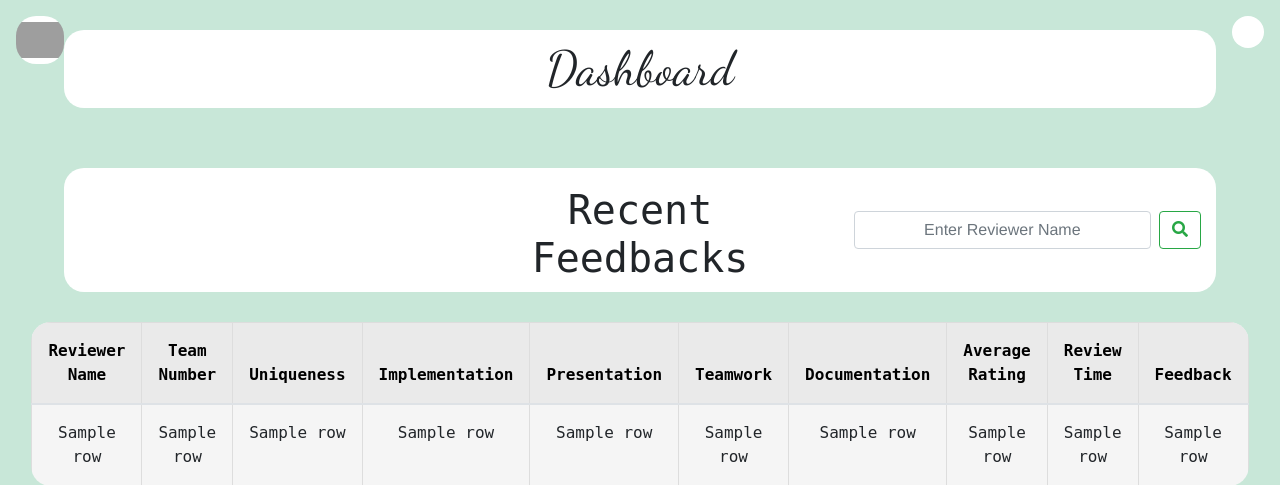
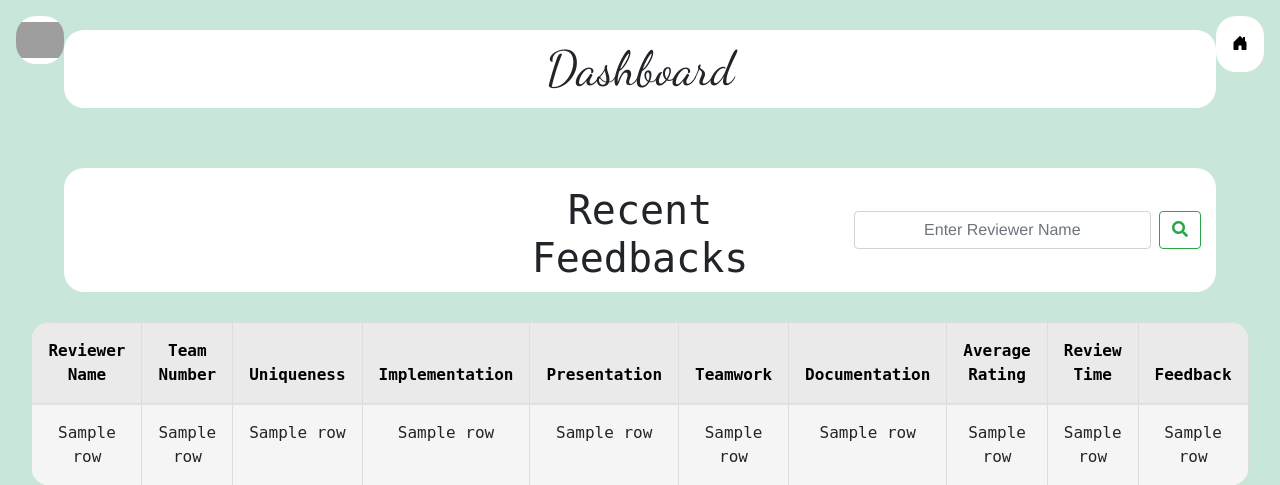
Before and after one commit to nishith-p-shetty/flask-feedback-form, a Flask app: template public/templates/dashboard.html in a window 1280 px wide. Shown: the top 485 px of the page. Run offline with Flask 3, Linux system fonts and the light colour scheme; the template is opened without the code that fills it: most values are stand-ins (such as "Sample title", 1, 10 or a date in 2020); some libraries are stand-ins or nearby versions; grey boxes are pictures that could not be loaded.

Commit message:
Refactor CSS styles and add Bootstrap icons to dashboard.html

```diff
--- a/public/templates/dashboard.html
+++ b/public/templates/dashboard.html
@@ -7,6 +7,8 @@
             rel="stylesheet">
         <link rel="stylesheet"
             href="https://cdnjs.cloudflare.com/ajax/libs/font-awesome/5.15.3/css/all.min.css">
+        <link rel="stylesheet"
+            href="https://cdnjs.cloudflare.com/ajax/libs/bootstrap-icons/1.5.0/font/bootstrap-icons.min.css">
         <link rel="stylesheet"
             href="{{ url_for('static', filename='css/styles.css')}}">
         <link rel="icon" type="image/png" sizes="30x30"
```
